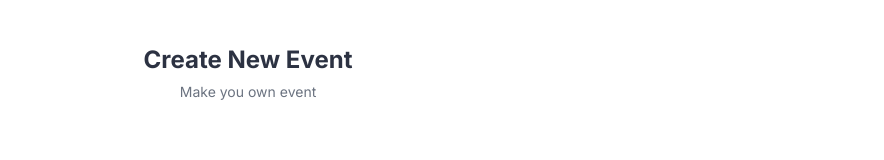
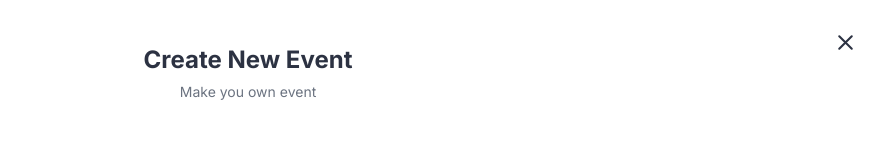
Before and after one commit to Erik3010/events.io, a React (Create React App) app: page / in a window 1280 px wide. Both pictures are taken after a click on the button "Create Event". Shown: the top 160 px of the page, without its empty margins (392-1276 px from the left). Built offline with nearby package versions, Linux system fonts and the light colour scheme.

Commit message:
feat(ui): add close button to modal

```diff
--- a/src/components/Event/CreateEventModal/CreateEventModal.js
+++ b/src/components/Event/CreateEventModal/CreateEventModal.js
@@ -2,13 +2,16 @@ import styles from "components/Event/CreateEventModal/CreateEventModal.module.sc
 
 import CreateEventForm from "components/Event/CreateEventForm/CreateEventForm";
 
-import classname from "classnames";
+import { ReactComponent as Cancel } from "assets/icons/cancel.svg";
 
 function CreateEventModal({ show }) {
   return (
     <>
       {show && (
         <div className={styles["event-modal-container"]}>
+          <div className={styles["event-modal-close"]}>
+            <Cancel width={25} height={25} />
+          </div>
           <div className={styles["event-modal"]}>
             <div className={styles["event-modal-header"]}>
               <h1 className={styles["event-modal-header-title"]}>
--- a/src/components/Event/CreateEventModal/CreateEventModal.module.scss
+++ b/src/components/Event/CreateEventModal/CreateEventModal.module.scss
@@ -12,6 +12,24 @@
   flex-direction: column;
   align-items: center;
   .event-modal {
+    @at-root {
+      &-close {
+        cursor: pointer;
+        display: flex;
+        align-items: center;
+        justify-content: center;
+        padding: 0.35rem;
+        border-radius: 0.25rem;
+        position: absolute;
+        z-index: 99;
+        right: 1.5rem;
+        top: 1.5rem;
+        transition: 0.1s $transition;
+        &:hover {
+          background: $lightGray;
+        }
+      }
+    }
     width: 40%;
     padding: 2.5rem;
     &-header {
```
Also changed, not shown: src/assets/icons/cancel.svg (added).
